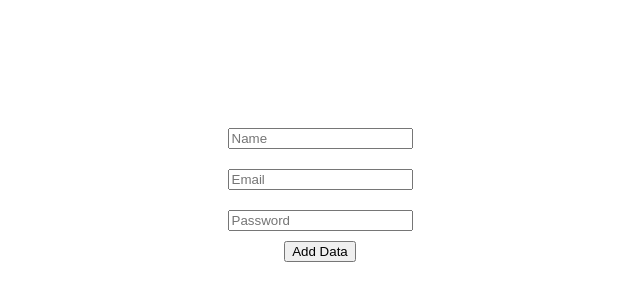
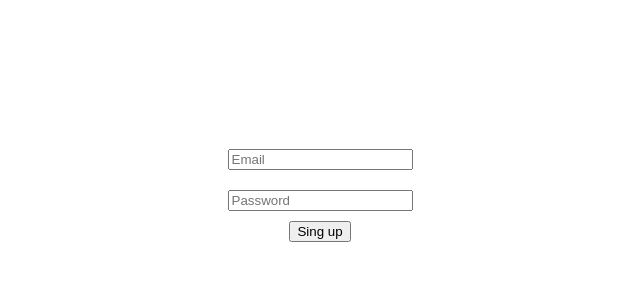
Before and after one commit to R-Grigala/Firebase-React, a React (Create React App) app: page / in a window 1280 px wide. Shown: the part 210-510 px from the top of the page, without its empty margins (320-960 px from the left). Built offline with nearby package versions, Linux system fonts and the light colour scheme.

Commit message:
Coding Continue

```diff
--- a/src/App.js
+++ b/src/App.js
@@ -1,16 +1,11 @@
 import './App.css';
-import { useState,  } from 'react';
+import { useState } from 'react';
 import { app, database } from './firebaseConfig';
 import {
   getAuth,
   signInWithEmailAndPassword,
   createUserWithEmailAndPassword
 } from 'firebase/auth';
-
-import {
-  collection,
-  addDoc
-} from 'firebase/firestore';
 
 function App() {
 
@@ -21,7 +16,7 @@ function App() {
   })
 
   const auth = getAuth();
-  const dbInstance = collection(database, 'users');
+  // const dbInstance = collection(database, 'users');
 
   const handleInputs = (event) => {
     let inputs = {[event.target.name] : event.target.value}
@@ -30,33 +25,32 @@ function App() {
   }
 
   const handleSubmit = () => {
-    // createUserWithEmailAndPassword(auth, data.email, data.password)
-    // signInWithEmailAndPassword(auth, data.email, data.password)
-    // .then((response) => {
-    //   console.log(response.user)
-    // })
-    // .catch((err) => {
+    createUserWithEmailAndPassword(auth, data.email, data.password)
+    .then((response) => {
+      console.log(response.user)
+    })
+    .catch((err) => {
+      alert(err.message)
+    })
+
+
+    // addDoc(dbInstance, data).then(() => {
+    //   alert('Data Sent')
+    // }).catch((err) => {
     //   alert(err.message)
     // })
-
-
-    addDoc(dbInstance, data).then(() => {
-      alert('Data Sent')
-    }).catch((err) => {
-      alert(err.message)
-    })
 
   }
 
   return (
     <div className="App-header">
-      <input
+      {/* <input
         placeholder="Name"
         name="name"
         type="text"
         className="input-fields"
         onChange={event => handleInputs(event)}
-        />
+        /> */}
       <input
         placeholder="Email"
         name="email"
@@ -73,7 +67,7 @@ function App() {
         />
 
       {/* <button onClick={handleSubmit}>Sing Up</button> */}
-      <button onClick={handleSubmit}>Add Data</button>
+      <button onClick={handleSubmit}>Sing up</button>
     </div>
   );
 }
--- a/src/firebaseConfig.js
+++ b/src/firebaseConfig.js
@@ -1,25 +1,15 @@
-// Import the functions you need from the SDKs you need
 import { initializeApp } from "firebase/app";
+import { getFirestore } from 'firebase/firestore';
 
-// import { getAnalytics } from "firebase/analytics";
-
-import { getFirestore } from 'firebase/firestore'
-// TODO: Add SDKs for Firebase products that you want to use
-// https://firebase.google.com/docs/web/setup#available-libraries
-
-// Your web app's Firebase configuration
-// For Firebase JS SDK v7.20.0 and later, measurementId is optional
 const firebaseConfig = {
-  apiKey: "AIzaSyDgf2TDUz80f-fSEzcIt53GbeIwpMKa5JU",
-  authDomain: "firabase-frontend.firebaseapp.com",
-  projectId: "firabase-frontend",
-  storageBucket: "firabase-frontend.appspot.com",
-  messagingSenderId: "718798257289",
-  appId: "1:718798257289:web:43579c9ec1611469695a58",
-  measurementId: "G-CWWL002GRZ"
+  apiKey: "AIzaSyAfRLoGGNB50NyMigLcc2BVzA5g1jOWZZE",
+  authDomain: "fir-react-82239.firebaseapp.com",
+  projectId: "fir-react-82239",
+  storageBucket: "fir-react-82239.appspot.com",
+  messagingSenderId: "1085548493103",
+  appId: "1:1085548493103:web:a537c25c3c55b18edac9da"
 };
 
 // Initialize Firebase
 export const app = initializeApp(firebaseConfig);
 export const database = getFirestore(app);
-// const analytics = getAnalytics(app);
```
